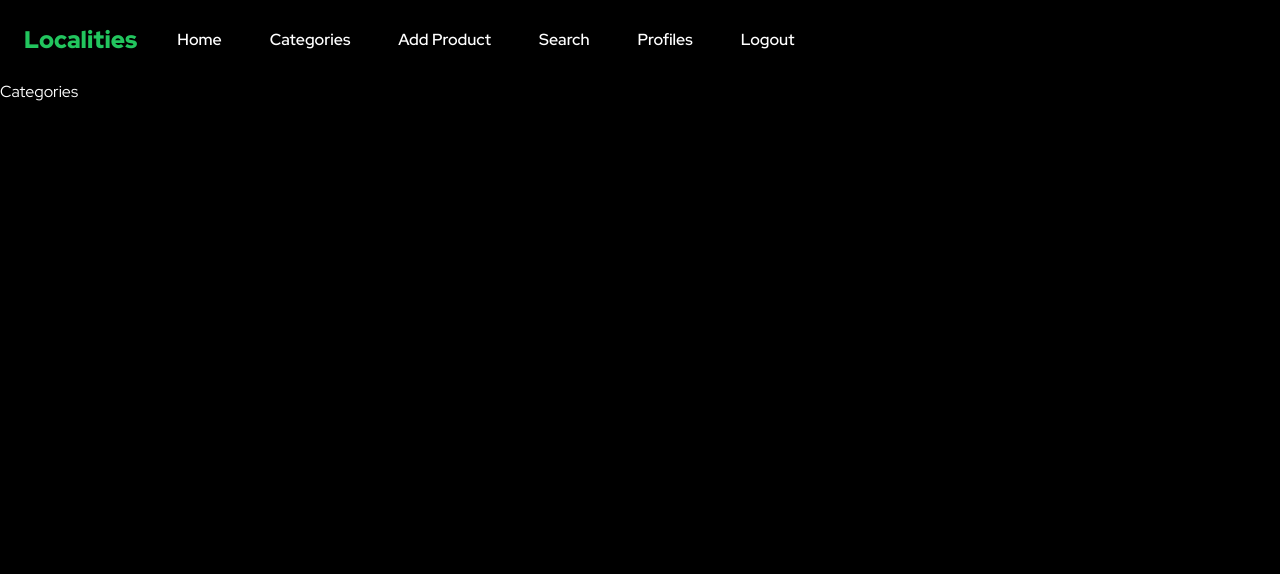
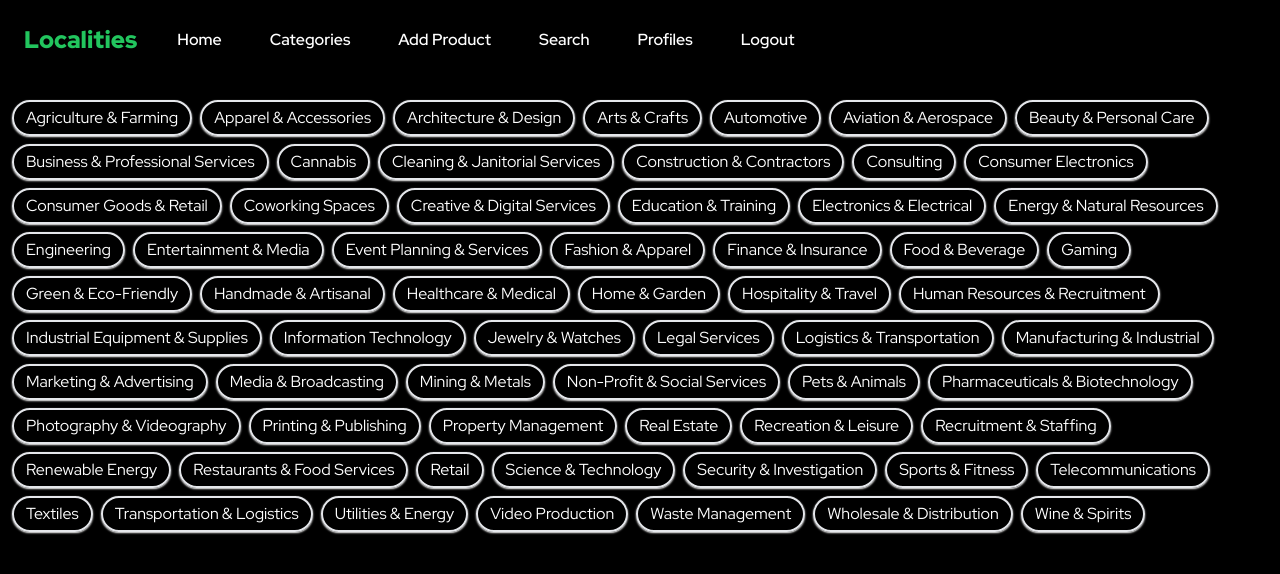
Before and after one commit to sumit639-code/loaclities-frontend, a Next.js app: page /user/category in a window 1280 px wide. Shown: the top 574 px of the page. Built offline with nearby package versions, Linux system fonts and the light colour scheme.

Commit message:
working on the add product

```diff
--- a/app/(routes)/user/addProduct/page.jsx
+++ b/app/(routes)/user/addProduct/page.jsx
@@ -1,7 +1,7 @@
 "use client";
 import React, { useState } from "react";
 import { useRouter } from "next/navigation";
-
+const url = "http://localhost:8080/products/addproduct";
 const AddProduct = () => {
   const [name, setName] = useState("");
   const [description, setDescription] = useState("");
@@ -12,26 +12,39 @@ const AddProduct = () => {
 
   const handleImageChange = (e) => {
     const files = Array.from(e.target.files);
-    setProductImages((prevImages) => [...prevImages, ...files]);
+
+    files.forEach((file) => {
+      const reader = new FileReader();
+      reader.readAsDataURL(file);
+      reader.onloadend = () => {
+        setProductImages((prevImages) => [...prevImages, reader.result]);
+      };
+    });
   };
 
   const handleSubmit = async (e) => {
     e.preventDefault();
-    const formData = new FormData();
-    formData.append("name", name);
-    formData.append("description", description);
-    formData.append("price", price);
-    formData.append("category", category);
-    productImages.forEach((image) => {
-      formData.append("productImages", image);
-    });
+
+    const formData = {
+      name,
+      description,
+      price,
+      category,
+      productImages, // Array of Base64 strings
+    };
+
+    console.log(formData);
 
     try {
-      const response = await fetch("http://localhost:8080/products", {
+      const response = await fetch(url, {
         method: "POST",
-        body: formData,
+        credentials: "include",
+        headers: {
+          "Content-Type": "application/json",
+        },
+        body: JSON.stringify(formData),
       });
-
+      console.log(response);
       if (response.ok) {
         router.push("/products");
       } else {
@@ -48,6 +61,35 @@ const AddProduct = () => {
         Add New Product
       </h1>
       <form onSubmit={handleSubmit} encType="multipart/form-data">
+        <div className="mb-5">
+          <label className="block text-sm font-medium mb-2">
+            Product Images
+          </label>
+          <input
+            type="file"
+            multiple
+            accept="image/*"
+            className="block w-full text-sm text-gray-500
+            file:mr-4 file:py-2 file:px-4
+            file:rounded-lg file:border-0
+            file:text-sm file:font-semibold
+            file:bg-gray-700 file:text-gray-300
+            hover:file:bg-gray-600 transition duration-200 ease-in-out"
+            onChange={handleImageChange}
+            required
+          />
+        </div>
+        <div className="flex flex-wrap space-x-2 ">
+          {productImages.length > 0 &&
+            productImages.map((image, index) => (
+              <img
+                key={index}
+                src={image} // Display the Base64 image
+                alt="Preview"
+                className="w-20 h-20 object-cover rounded-lg shadow-md hover:opacity-90 transition duration-200 ease-in-out"
+              />
+            ))}
+        </div>
         <div className="mb-5">
           <label className="block text-sm font-medium mb-2">Product Name</label>
           <input
@@ -87,33 +129,7 @@ const AddProduct = () => {
             required
           />
         </div>
-        <div className="mb-5">
-          <label className="block text-sm font-medium mb-2">Product Images</label>
-          <input
-            type="file"
-            multiple
-            accept="image/*"
-            className="block w-full text-sm text-gray-500
-            file:mr-4 file:py-2 file:px-4
-            file:rounded-lg file:border-0
-            file:text-sm file:font-semibold
-            file:bg-gray-700 file:text-gray-300
-            hover:file:bg-gray-600 transition duration-200 ease-in-out"
-            onChange={handleImageChange}
-            required
-          />
-        </div>
-        <div className="flex flex-wrap space-x-2 mb-5">
-          {productImages.length > 0 &&
-            productImages.map((image, index) => (
-              <img
-                key={index}
-                src={URL.createObjectURL(image)}
-                alt="Preview"
-                className="w-20 h-20 object-cover rounded-lg shadow-md hover:opacity-90 transition duration-200 ease-in-out"
-              />
-            ))}
-        </div>
+
         <button
           type="submit"
           className="w-full py-3 bg-green-600 hover:bg-green-700 rounded-lg font-semibold focus:outline-none focus:ring-2 focus:ring-green-500 focus:ring-offset-2 focus:ring-offset-gray-900 transition duration-200 ease-in-out"
--- a/app/(routes)/user/category/page.jsx
+++ b/app/(routes)/user/category/page.jsx
@@ -1,9 +1,96 @@
-import React from 'react'
+import Link from "next/link";
+import React from "react";
 
 const page = () => {
+  const categories = [
+    "Agriculture & Farming",
+    "Apparel & Accessories",
+    "Architecture & Design",
+    "Arts & Crafts",
+    "Automotive",
+    "Aviation & Aerospace",
+    "Beauty & Personal Care",
+    "Business & Professional Services",
+    "Cannabis",
+    "Cleaning & Janitorial Services",
+    "Construction & Contractors",
+    "Consulting",
+    "Consumer Electronics",
+    "Consumer Goods & Retail",
+    "Coworking Spaces",
+    "Creative & Digital Services",
+    "Education & Training",
+    "Electronics & Electrical",
+    "Energy & Natural Resources",
+    "Engineering",
+    "Entertainment & Media",
+    "Event Planning & Services",
+    "Fashion & Apparel",
+    "Finance & Insurance",
+    "Food & Beverage",
+    "Gaming",
+    "Green & Eco-Friendly",
+    "Handmade & Artisanal",
+    "Healthcare & Medical",
+    "Home & Garden",
+    "Hospitality & Travel",
+    "Human Resources & Recruitment",
+    "Industrial Equipment & Supplies",
+    "Information Technology",
+    "Jewelry & Watches",
+    "Legal Services",
+    "Logistics & Transportation",
+    "Manufacturing & Industrial",
+    "Marketing & Advertising",
+    "Media & Broadcasting",
+    "Mining & Metals",
+    "Non-Profit & Social Services",
+    "Pets & Animals",
+    "Pharmaceuticals & Biotechnology",
+    "Photography & Videography",
+    "Printing & Publishing",
+    "Property Management",
+    "Real Estate",
+    "Recreation & Leisure",
+    "Recruitment & Staffing",
+    "Renewable Energy",
+    "Restaurants & Food Services",
+    "Retail",
+    "Science & Technology",
+    "Security & Investigation",
+    "Sports & Fitness",
+    "Telecommunications",
+    "Textiles",
+    "Transportation & Logistics",
+    "Utilities & Energy",
+    "Video Production",
+    "Waste Management",
+    "Wholesale & Distribution",
+    "Wine & Spirits",
+  ];
+
   return (
-    <div className='text-white font-RedHat'>Categories</div>
-  )
-}
+    <div className="mt-2 ">
+      <div className="text-white flex flex-wrap gap-2 p-3 font-RedHat">
+        {categories.map((fn, i) => (
+          <Link
+            href={`/${fn}`}
+            key={i}
+            className=" flex cursor-pointer transition-all shadow-sm shadow-white hover:shadow-md hover:shadow-green-500  hover:scale-[1.2] space-x-2 border-2 px-3 py-1 w-max rounded-full items-center justify-center"
+          >
+            {/* <Image
+            src={fn.profilePicture || "/sample.svg"}
+            width={150}
+            height={150}
+            alt="user profile"
+            className="w-5 h-5 object-cover rounded-full"
+          /> */}
+            <div>{fn}</div>
+          </Link>
+        ))}
+      </div>
+    </div>
+  );
+};
 
-export default page
+export default page;
--- a/app/(routes)/user/home/page.jsx
+++ b/app/(routes)/user/home/page.jsx
@@ -59,7 +59,7 @@ const Page = () => {
 
   return (
     <div className="text-white p-4 flex flex-col items-center mb-14">
-      <Write />
+      {/* <Write /> */}
       {products?.map((product) => (
         <Post key={product.id} {...product} /> // Assuming each product has a unique id and Post component accepts product props
       ))}
--- a/app/components/Post.jsx
+++ b/app/components/Post.jsx
@@ -35,7 +35,7 @@ const Post = (props) => {
       </div>
 
       <div
-        className={`p-3 grid gap-4 grid-rows-${Math.floor(props.images.length / 2)} grid-flow-col  justify-center`}
+        className={`p-3 grid gap-4 grid-rows-${Math.floor(props.images.length/2)} grid-flow-col  justify-center`}
       >
         {props.images.length > 0 ? (
           props.images.map((image, index) => (
```
